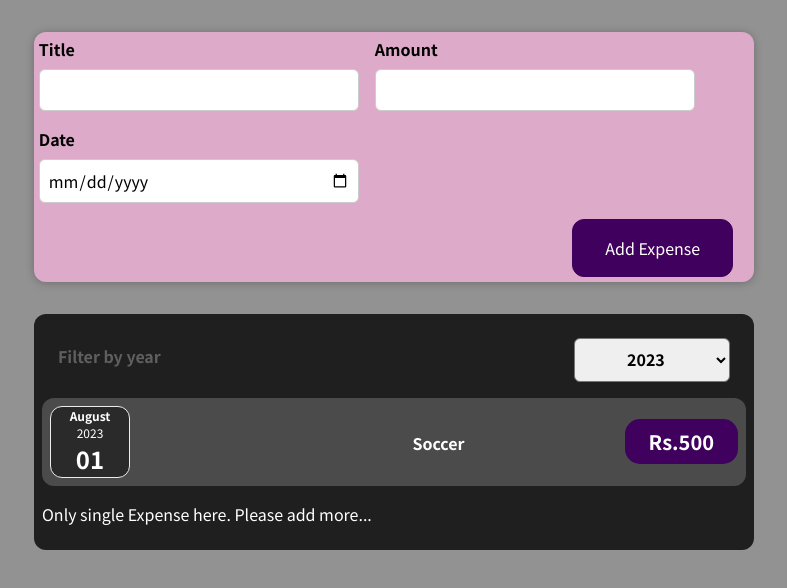
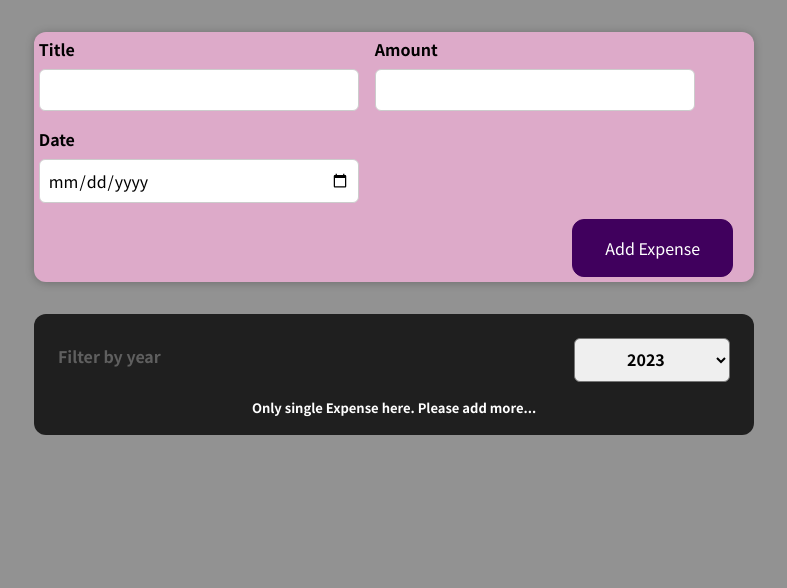
Before and after one commit to jcsgirish/React-ExpenseTracker, a React (Create React App) app: page / in a window 1280 px wide. Shown: the top 588 px of the page, without its empty margins (246-1033 px from the left). Built offline with nearby package versions, Linux system fonts and the light colour scheme.

Commit message:
Basic React

```diff
--- a/src/component/Expenses/ExpenseItem.js
+++ b/src/component/Expenses/ExpenseItem.js
@@ -9,6 +9,7 @@
 
 const ExpenseItem = (props) => {
 return (
+
 
     <Card className='expense-item'>
 
--- /dev/null
+++ b/src/component/Expenses/ExpenseList.css
@@ -0,0 +1,5 @@
+.expenses-lists{
+    text-align: center;
+    font-size: small;
+    color: white;
+}
--- /dev/null
+++ b/src/component/Expenses/ExpenseList.js
@@ -0,0 +1,29 @@
+
+
+import React from "react"
+
+import ExpenseItem from "./ExpenseItem";
+import "./ExpenseList.css"
+
+const ExpenseList = (props)=>{
+    if(props.items.length===1){
+        return <h2 className="expenses-lists">Only single Expense here. Please add more...</h2>
+    }
+
+    return (
+    <ul className="expense-list">
+        {props.items.map((expense) => (
+      <ExpenseItem
+        key={expense.id}
+        title={expense.title}
+        amount={expense.amount}
+        date={expense.date}
+      />
+     ))}
+
+    </ul>
+    )
+
+};
+
+export default ExpenseList
--- a/src/component/Expenses/Expenses.js
+++ b/src/component/Expenses/Expenses.js
@@ -1,8 +1,8 @@
 import React, { useState } from 'react';
-import ExpenseItem from './ExpenseItem';
 import Card from '../UI/Card';
 import './Expenses.css';
 import ExpenseFilter from './ExpenseFilter';
+import ExpenseList from './ExpenseList';
 
 const Expenses = (props) => {
   const [filterYear, setFilterYear] = useState('2023');
@@ -15,6 +15,7 @@
     return expense.date.getFullYear().toString() === filterYear;
   });
 
+
   return (
     <div>
       <Card className="expenses">
@@ -22,20 +23,9 @@
           selected={filterYear}
           onChangingFilter={filterHandle}
         />
-
-        {filteredYear.map((expense) => (
-          <ExpenseItem
-            key={expense.id}
-            title={expense.title}
-            amount={expense.amount}
-            date={expense.date}
-          />
-
-        ))}
-        {filteredYear.length === 1 && <p style={{color:'white'}}>Only single Expense here. Please add more...</p>}
+        <ExpenseList items ={filteredYear}/>
       </Card>
     </div>
   );
 };
-
 export default Expenses;
```
